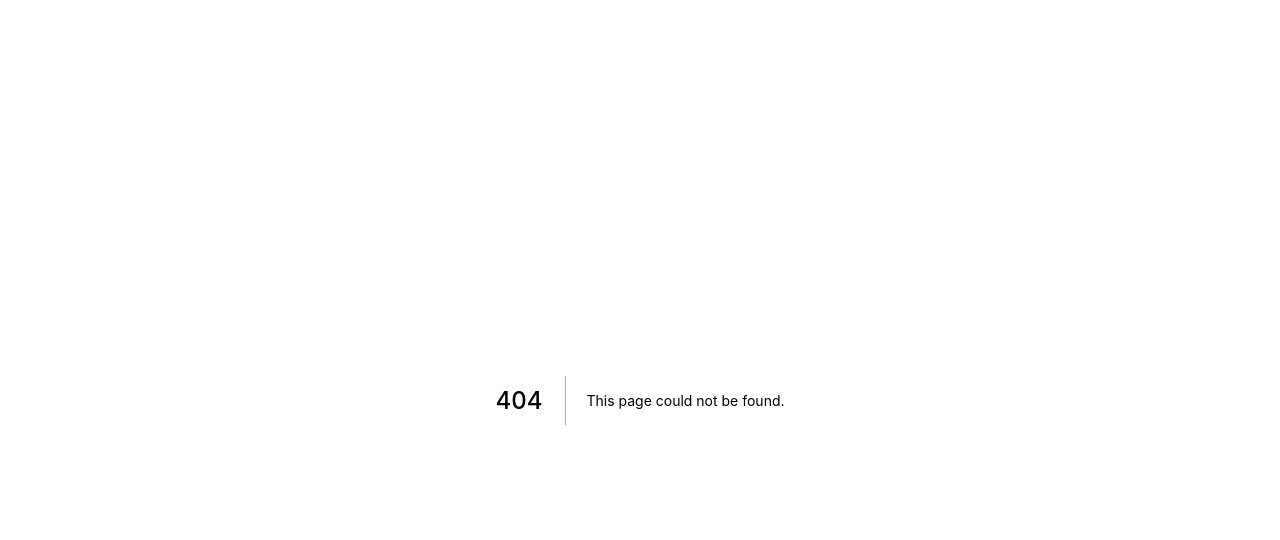
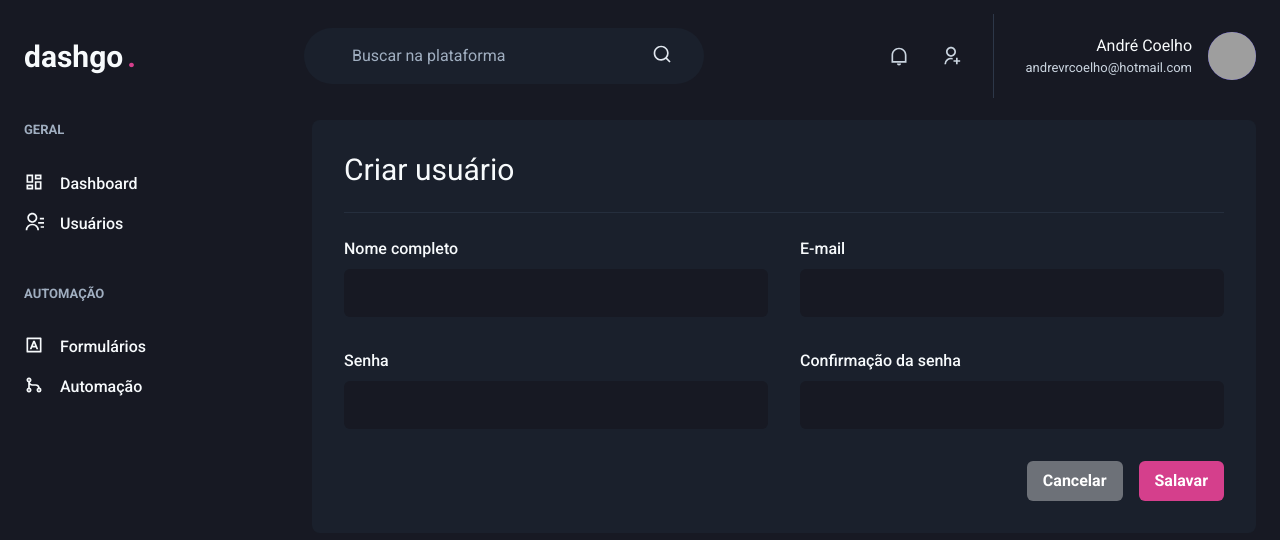
Before and after one commit to avrcoelho/dashgo, a Next.js app: page /users/create in a window 1280 px wide. Before the commit this address had no page. Shown: the top 540 px of the page. Built offline with nearby package versions, Linux system fonts and the light colour scheme; grey boxes are pictures that could not be loaded.

Commit message:
feat:user create page

```diff
--- /dev/null
+++ b/src/pages/users/create.tsx
@@ -0,0 +1,58 @@
+import {
+  Box,
+  Divider,
+  Flex,
+  Heading,
+  SimpleGrid,
+  VStack,
+  HStack,
+  Button,
+} from "@chakra-ui/react";
+
+import { Input } from "../../components/Form/Input";
+import { Header } from "../../components/Header";
+import { Sidebar } from "../../components/Sidebar";
+
+const CreateUser = () => {
+  return (
+    <Box>
+      <Header />
+
+      <Flex w="100%" my="6" maxW={1480} mx="auto" px="6">
+        <Sidebar />
+
+        <Box flex="1" borderRadius={8} bg="gray.800" p="8">
+          <Heading size="lg" fontWeight="normal">
+            Criar usuário
+          </Heading>
+
+          <Divider my="6" borderColor="gray.700" />
+
+          <VStack spacing="8">
+            <SimpleGrid minChildWidth="240px" spacing="8" w="100%">
+              <Input name="name" label="Nome completo" />
+              <Input name="email" type="email" label="E-mail" />
+            </SimpleGrid>
+            <SimpleGrid minChildWidth="240px" spacing="8" w="100%">
+              <Input name="password" type="password" label="Senha" />
+              <Input
+                name="password_confirmation"
+                type="password"
+                label="Confirmação da senha"
+              />
+            </SimpleGrid>
+          </VStack>
+
+          <Flex mt="8" justify="flex-end">
+            <HStack spacing="4">
+              <Button colorScheme="whiteAlpha">Cancelar</Button>
+              <Button colorScheme="pink">Salavar</Button>
+            </HStack>
+          </Flex>
+        </Box>
+      </Flex>
+    </Box>
+  );
+};
+
+export default CreateUser;
```
